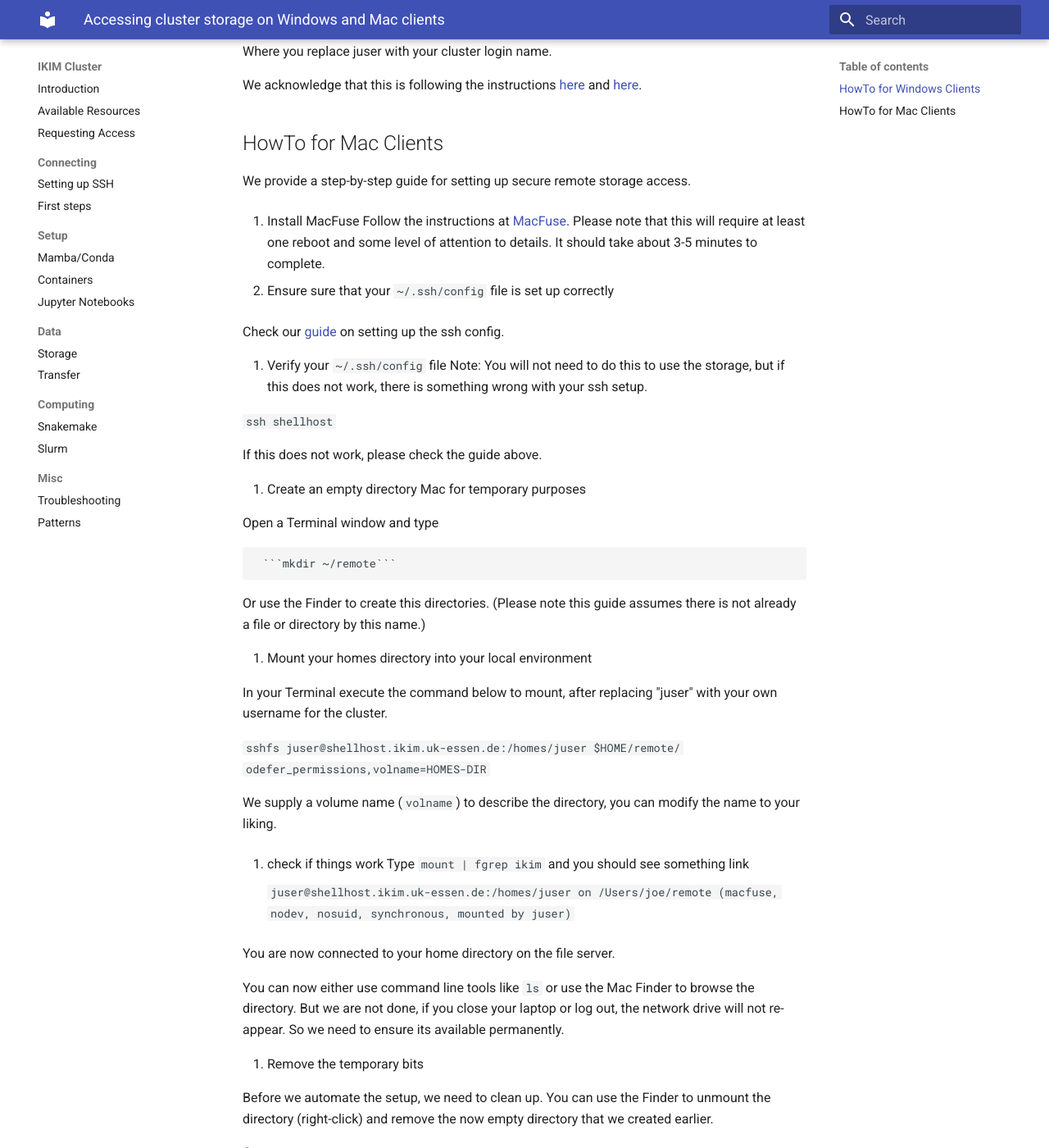
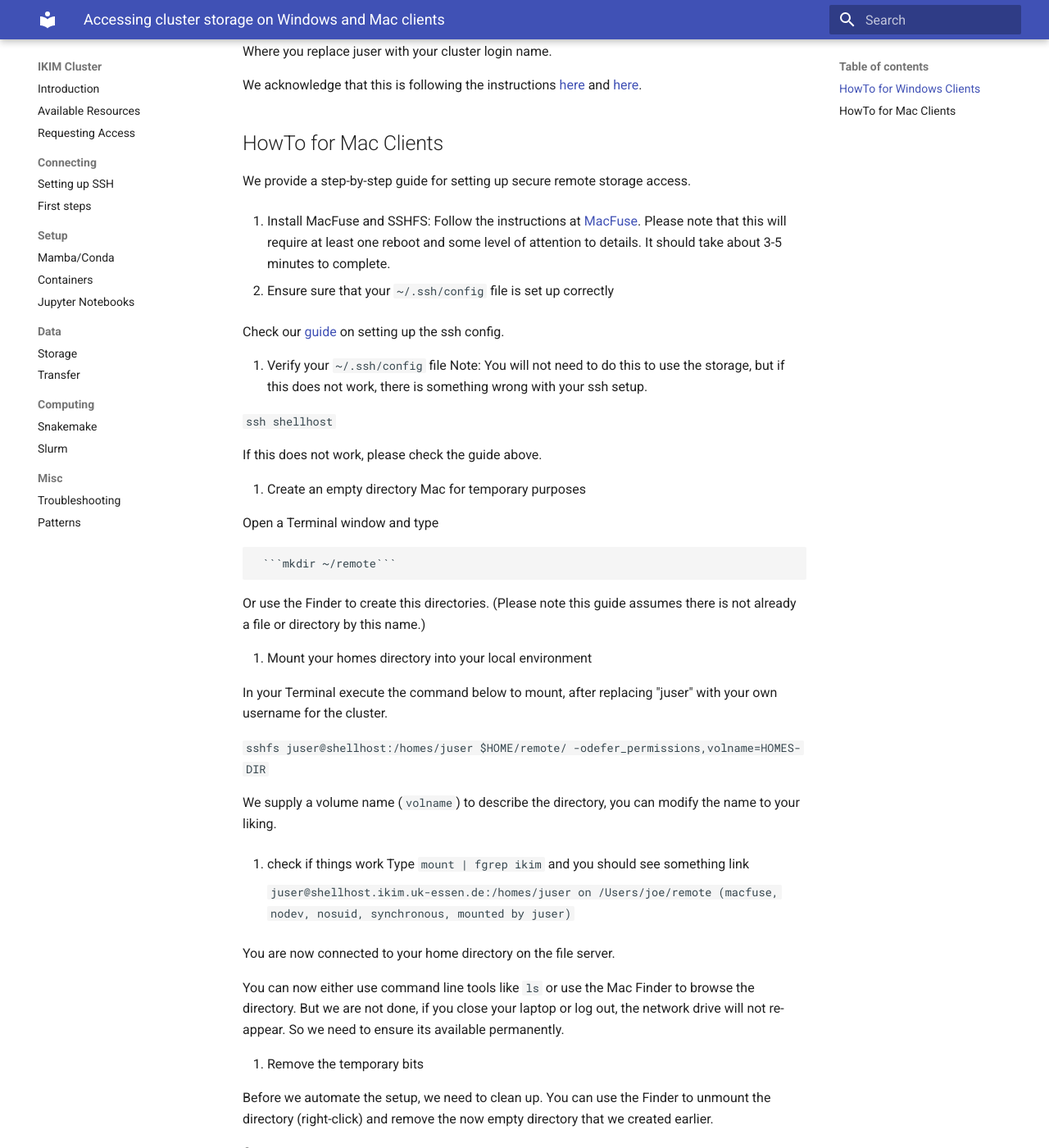
Before and after one commit to IKIM-Essen/ClusterDocs, an MkDocs documentation site: the page built from docs/accessing-storage.md, in a window 1280 px wide and 1400 px high, scrolled down 1474 px. Shown: the whole window at 82% size. Built offline with MkDocs 1.6.1 and Material for MkDocs 9.7.7, drawn with Linux system fonts in a browser that asks for light colours.

Commit message:
accessing-storage.md - small corrections (#41)
* Update accessing-storage.md

* Update accessing-storage.md

````diff
--- a/docs/accessing-storage.md
+++ b/docs/accessing-storage.md
@@ -56,7 +56,7 @@ We acknowledge that this is following the instructions [here](https://github.com
 
 We provide a step-by-step guide for setting up secure remote storage access.
 
-1. Install MacFuse
+1. Install MacFuse and SSHFS:
  Follow the instructions at [MacFuse](https://osxfuse.github.io). Please note that this will require at least one reboot and some level of  attention to details. It should take about 3-5 minutes to complete.
 
 2. Ensure sure that your `~/.ssh/config` file is set up correctly
@@ -83,8 +83,8 @@ something wrong with your ssh setup.
 
 In your Terminal execute the command below to mount, after replacing "juser" with your own username for the cluster.
 
-   ```sshfs juser@shellhost.ikim.uk-essen.de:/homes/juser $HOME/remote/
-    odefer_permissions,volname=HOMES-DIR```
+   ```sshfs juser@shellhost:/homes/juser $HOME/remote/
+    -odefer_permissions,volname=HOMES-DIR```
 
 We supply a volume name (`volname`) to describe the directory, you can modify the name to your liking.
 
````
